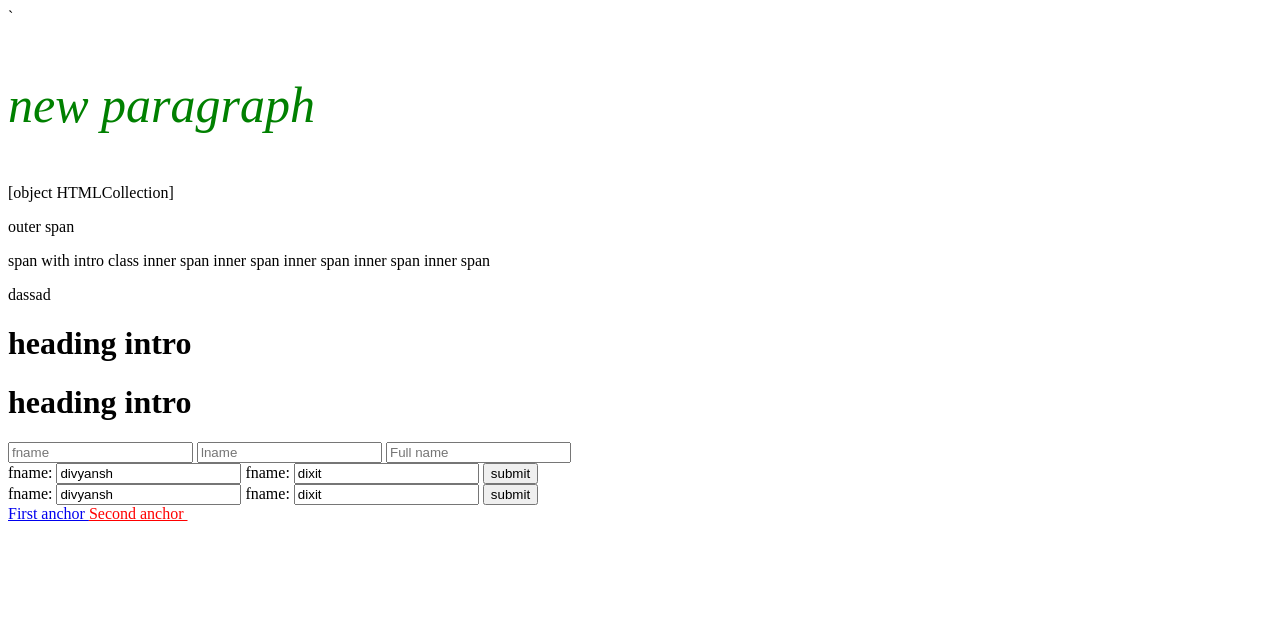
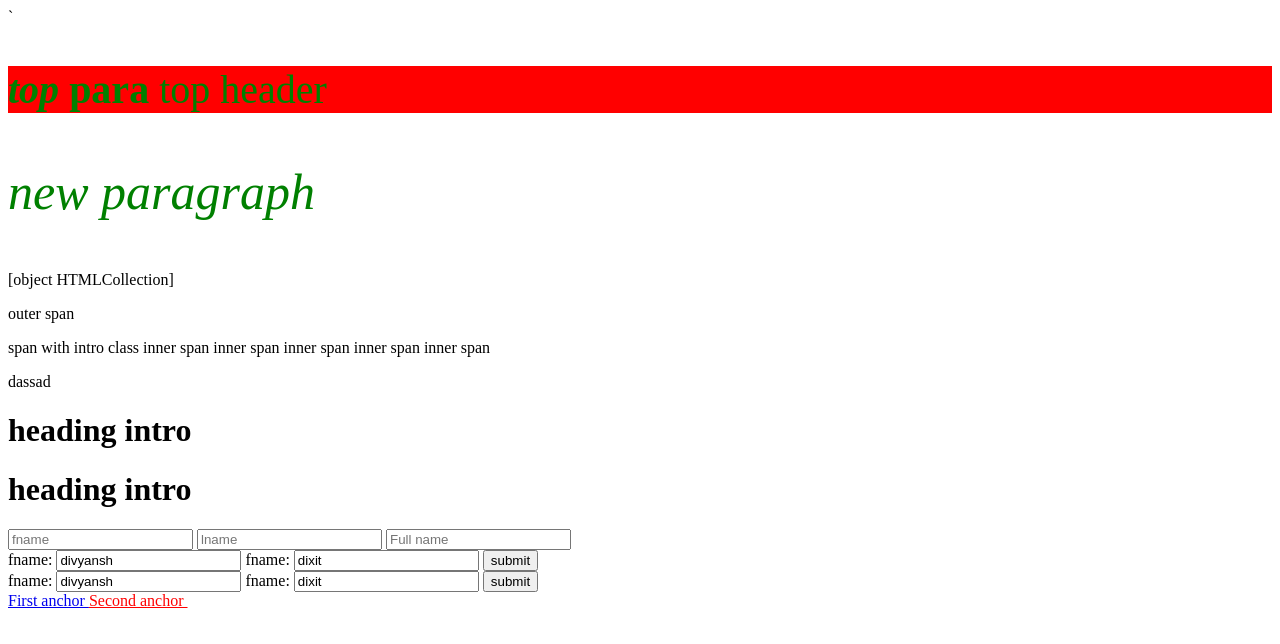
Before and after one commit to divyanshdixit/javascript-batch-18, a plain HTML site: page advanced/DOM/dom.html in a window 1280 px wide. Drawn offline with Linux system fonts and the light colour scheme.

Commit message:
dom continue..

```diff
--- a/advanced/DOM/dom.html
+++ b/advanced/DOM/dom.html
@@ -7,10 +7,10 @@
     <title>Document</title>
 </head>
 <body>`
-
+<p id="top" class="dsds"> <b> <i> top </i> para </b> </p>
     <p id="para" class="first second third" style="color:red"> <i>paragraph </i> </p>
 
-    <p id="result"> </p>
+    <p id="result"> <b> <i> italtic n</i> para </b>  </p>
 
     <span> outer span </span>
 
@@ -61,14 +61,35 @@
     <script>
 
         // getting the dom elements
+        // get
+        console.log(document.getElementById('top').innerText);
+        // set:
+        var f = document.getElementById('top')
+        document.getElementById('top').innerHTML += "<span> top header </span>"
+        // element by id :
+        // get arrtibute :
+        console.log(document.getElementById('top').getAttribute('id'));
+        console.log(document.getElementById('top').setAttribute('width','100px'));
 
-        var document = {
-            getElementById:function(){
+        // this can be used for both pre-defined and later defined
+        console.log(document.getElementById('top').attributes[2].value);
 
+        // to set pre-defined attributes , elem.attributeName = 'new value'
+        document.getElementById('top').id = '200';
+
+       var fg = { color: 'red', fontSize: '40px'}
+        if(!f.hasAttribute('style')){
+            for(let k in fg){
+                document.getElementById('200').style[k] = fg[k]
             }
         }
+        // for append in previous style:
+        f.style.cssText += 'color:green;background-color:red'
+        // append extra classes in class attribute:
+        document.getElementById('200').classList.add('first');
+        document.getElementById('200').classList.add('second');
+        document.getElementById('200').classList.remove('first');
 
-        // element by id :
         const elem = document.getElementById('para');
         // document.getElementById('result').innerHTML = elem;
         console.log(elem);
```
Also changed, not shown: advanced/DOM/index.js (+8 -0 lines), sets.js (added, +30 -0 lines).
